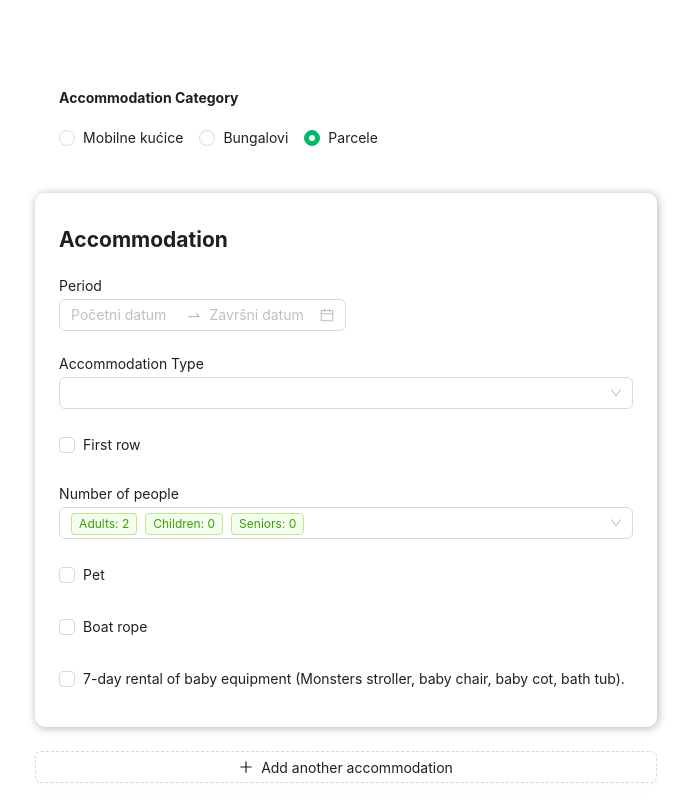
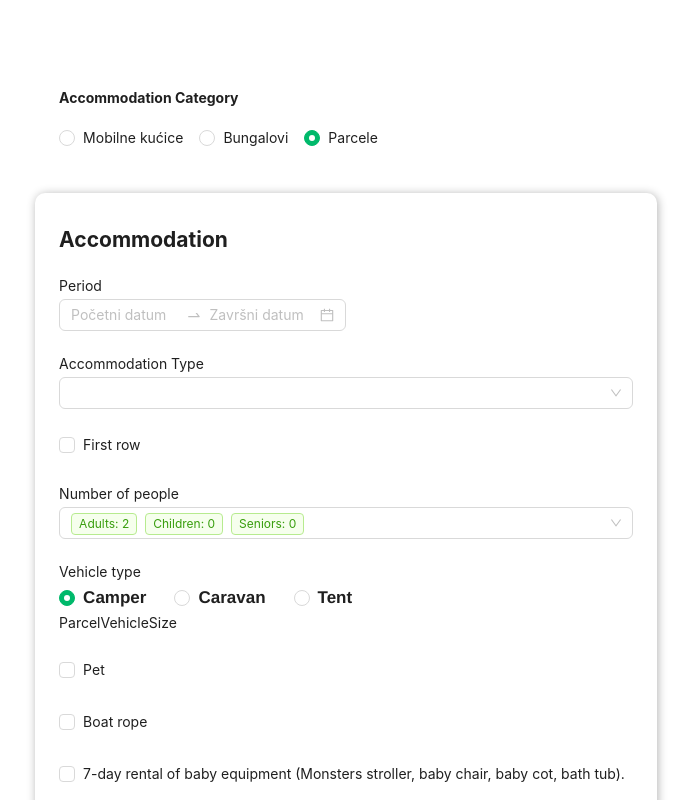
Before and after one commit to JuraJuki/webFormTest, a React (Create React App) app: page / in a window 1280 px wide. Both pictures are taken after a click on the label "Parcele". Shown: the top 800 px of the page, without its empty margins (294-987 px from the left). Built offline with nearby package versions, Linux system fonts and the light colour scheme.

Commit message:
add init parcel vehicle type

```diff
--- a/src/App.tsx
+++ b/src/App.tsx
@@ -6,8 +6,8 @@ import "./App.module.scss";
 
 function App({ divElement }: { divElement: HTMLDivElement }) {
   useRootAttributes(divElement);
+  // eslint-disable-next-line @typescript-eslint/no-unused-vars
   const { rootAttributes } = useFormContext();
-  console.log(rootAttributes);
 
   return (
     <ConfigProvider theme={{ token: { colorPrimary: "#00b96b" } }}>
--- a/src/components/WebForm/WebForm.tsx
+++ b/src/components/WebForm/WebForm.tsx
@@ -9,6 +9,7 @@ import { FItem } from "src/components/WebForm/components/FItem/FItem";
 import { FItemRequired } from "src/components/WebForm/components/FItem/FItemRequired";
 import { GuestInformationSection } from "src/components/WebForm/components/GuestInformationSection/GuestInformationSection";
 import { GuestPicker } from "src/components/WebForm/components/GuestPicker/GuestPicker";
+import { ParcelVehiclePicker } from "src/components/WebForm/components/ParcelVehiclePicker/ParcelVehiclePicker";
 import { FItemName } from "src/components/WebForm/enums/FItemName";
 import { AppLanguage } from "src/enums/AppLanguage";
 import { getLocale } from "src/helpers/getLocale";
@@ -32,7 +33,6 @@ export const WebForm = () => {
     fields: FormListFieldData[],
     { add, remove }: { add: () => void; remove: (id: number) => void }
   ) => {
-    console.log(fields);
     return (
       <>
         {fields.map((field) => (
@@ -99,6 +99,11 @@ export const WebForm = () => {
           <FItemRequired label={t("personPicker.label")} name={FItemName.GuestPicker}>
             <GuestPicker />
           </FItemRequired>
+          {isParcel ? (
+            <FItemRequired label={t("parcelVehiclePicker.label")} name={FItemName.ParcelVehicle}>
+              <ParcelVehiclePicker />
+            </FItemRequired>
+          ) : null}
           <FItem name={FItemName.Pet} valuePropName={"checked"}>
             <Checkbox>{t("pet")}</Checkbox>
           </FItem>
--- a/src/components/WebForm/components/FItem/FItemRequired.tsx
+++ b/src/components/WebForm/components/FItem/FItemRequired.tsx
@@ -5,6 +5,7 @@ import { FItemProps } from "src/components/WebForm/components/FItem/FItemProps";
 import classes from "./FItem.module.scss";
 
 export const FItemRequired = (props: FItemProps) => {
+  // eslint-disable-next-line @typescript-eslint/no-unused-vars
   const { t } = useTranslation();
 
   const { short, className, ...rest } = props;
--- /dev/null
+++ b/src/components/WebForm/components/ParcelVehiclePicker/ParcelVehiclePicker.module.scss
@@ -0,0 +1,12 @@
+.radio {
+  margin-left: 12px;
+  font-size: 17px;
+  font-family: "Calibre-Regular", Helvetica, Arial, sans-serif;
+  font-weight: bold;
+}
+
+.firstRadio {
+  font-size: 17px;
+  font-family: "Calibre-Regular", Helvetica, Arial, sans-serif;
+  font-weight: bold;
+}
--- /dev/null
+++ b/src/components/WebForm/components/ParcelVehiclePicker/ParcelVehiclePicker.tsx
@@ -0,0 +1,45 @@
+import { Radio } from "antd";
+import { useEffect } from "react";
+import { useTranslation } from "react-i18next";
+import { ParcelVehicleType } from "src/components/WebForm/components/ParcelVehiclePicker/enums/ParcelVehicleType";
+import { ParcelVehiclePickerProps } from "src/components/WebForm/components/ParcelVehiclePicker/ParcelVehiclePickerProps";
+import { ParcelVehicleSize } from "src/components/WebForm/components/ParcelVehiclePicker/ParcelVehicleSize/ParcelVehicleSize";
+import classes from "./ParcelVehiclePicker.module.scss";
+
+export const ParcelVehiclePicker = (props: ParcelVehiclePickerProps) => {
+  const { t } = useTranslation();
+
+  useEffect(() => {
+    // sets default state
+    props.onChange?.(ParcelVehicleType.Camper);
+    // eslint-disable-next-line react-hooks/exhaustive-deps
+  }, []);
+
+  const renderFormItemsPerType = () => {
+    switch (props.value) {
+      case ParcelVehicleType.Camper:
+        return <ParcelVehicleSize key={ParcelVehicleType.Camper} />;
+      case ParcelVehicleType.Caravan:
+        return <ParcelVehicleSize key={ParcelVehicleType.Caravan} />;
+      case ParcelVehicleType.Tent:
+        return <ParcelVehicleSize key={ParcelVehicleType.Tent} />;
+    }
+  };
+
+  return (
+    <>
+      <Radio.Group onChange={props.onChange} value={props.value}>
+        <Radio className={classes.firstRadio} value={ParcelVehicleType.Camper}>
+          {t("parcelVehiclePicker.Camper")}
+        </Radio>
+        <Radio className={classes.radio} value={ParcelVehicleType.Caravan}>
+          {t("parcelVehiclePicker.Caravan")}
+        </Radio>
+        <Radio className={classes.radio} value={ParcelVehicleType.Tent}>
+          {t("parcelVehiclePicker.Tent")}
+        </Radio>
+      </Radio.Group>
+      {renderFormItemsPerType()}
+    </>
+  );
+};
--- /dev/null
+++ b/src/components/WebForm/components/ParcelVehiclePicker/ParcelVehiclePickerProps.ts
@@ -0,0 +1,5 @@
+export interface ParcelVehiclePickerProps {
+  // These two are passed down from FormItem
+  onChange?: (value: any) => void;
+  value?: string;
+}
--- /dev/null
+++ b/src/components/WebForm/components/ParcelVehiclePicker/ParcelVehicleSize/ParcelVehicleSize.tsx
@@ -0,0 +1,5 @@
+import { ParcelVehicleSizeProps } from "src/components/WebForm/components/ParcelVehiclePicker/ParcelVehicleSize/ParcelVehicleSizeProps";
+
+export const ParcelVehicleSize = (props: ParcelVehicleSizeProps) => {
+  return <div>ParcelVehicleSize</div>;
+};
--- /dev/null
+++ b/src/components/WebForm/components/ParcelVehiclePicker/ParcelVehicleSize/ParcelVehicleSizeProps.ts
@@ -0,0 +1,3 @@
+export interface ParcelVehicleSizeProps {
+
+}
--- /dev/null
+++ b/src/components/WebForm/components/ParcelVehiclePicker/enums/ParcelVehicleType.ts
@@ -0,0 +1,5 @@
+export enum ParcelVehicleType {
+  Caravan = "caravan",
+  Tent = "tent",
+  Camper = "camping-truck",
+}
--- a/src/components/WebForm/enums/FItemName.ts
+++ b/src/components/WebForm/enums/FItemName.ts
@@ -5,6 +5,7 @@ export enum FItemName {
   NextToSea = "nextToSea",
   GuestPicker = "guestPicker",
   Pet = "pet",
+  ParcelVehicle = "parcelVehicle",
   BoatRope = "boatRope",
   BabyEquipment = "babyEquipment",
   FirstName = "firstName",
--- a/src/locales/en/translation.json
+++ b/src/locales/en/translation.json
@@ -11,6 +11,16 @@
     "adults": "Adults",
     "children": "Children",
     "seniors": "Seniors"
+  },
+  "parcelVehiclePicker": {
+    "label": "Vehicle type",
+    "Camper": "Camper",
+    "Caravan": "Caravan",
+    "Tent": "Tent",
+    "camperSize": "Camper size",
+    "caravanSize": "Caravan size",
+    "tentSize": "Tent size",
+    "awningSize": "Awning size"
   },
   "pet": "Pet",
   "boatRope": "Boat rope",
```
